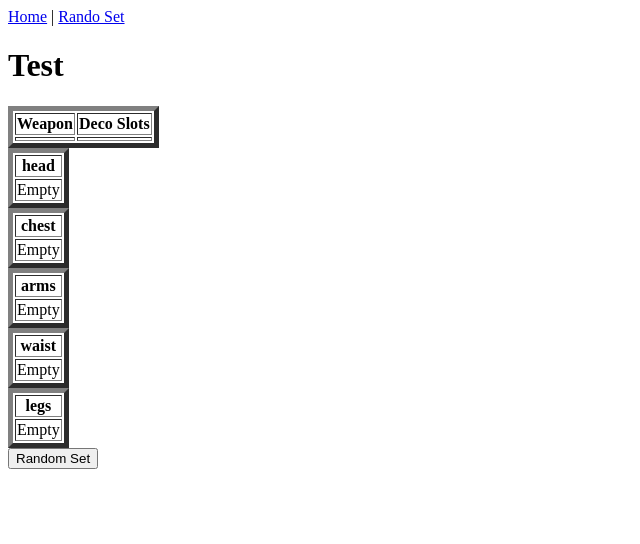
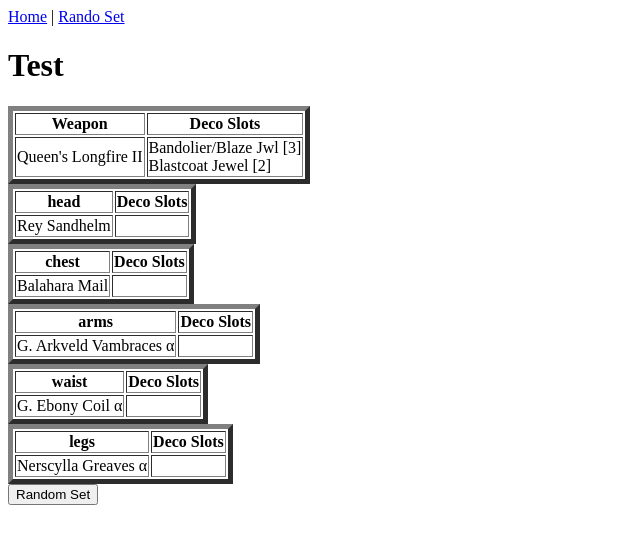
Before and after one commit to JuanReyna1/RandoSetHunter, a React (Vite) app: page /RandoSet in a window 1280 px wide. Shown: the top 544 px of the page, without its empty margins (0-640 px from the left). Built offline with nearby package versions, Linux system fonts and the light colour scheme.

Commit message:
Updated RandoSet with logic for updating deco slots with jewels and added a couple comments for future notes

```diff
--- a/src/components/armorStructure.jsx
+++ b/src/components/armorStructure.jsx
@@ -1,6 +1,7 @@
 import SetPiece from "./SetPiece"
+import DecoSlots from "./DecoSlots"
 
-export function ArmorStructure({ armor = {} }) {
+export function ArmorStructure({ armor = {}, slotted = {} }) {
     return (
         <div className='armor'>
             {Object.entries(armor).map(([key, value]) => (
@@ -9,11 +10,17 @@ export function ArmorStructure({ armor = {} }) {
                         <thead>
                             <tr>
                                 <th>{key}</th>
+                                <th>Deco Slots</th>
                             </tr>
                         </thead>
                         <tbody>
                             <tr>
-                                <td>{value?.names?.en ?? "Empty"}</td>
+                                <td>
+                                    {value.names.en}
+                                </td>
+                                <td>
+                                    <DecoSlots slotted={slotted[key]} />
+                                </td>
                             </tr>
                         </tbody>
                     </table>
--- a/src/pages/RandoSet.jsx
+++ b/src/pages/RandoSet.jsx
@@ -8,35 +8,60 @@ import WeaponStructure from "../components/weaponStructure"
 
 function RandoSet(){
 
+    /**
+     * Initial random default set
+     */
+
     const defaultSet = {
-        armor : { head: {}, chest: {}, arms: {}, waist: {}, legs: {} },
-        weapon : {}
-    }
-
-    const defaultSlotted = {
-        weaponSlotted : [],
-        armorSlotted : []
-    }
-
-    const [set, setSet] = new useState(defaultSet)
-    const [slotted, setSlotted] = new useState(defaultSlotted)
-
-    function randomSet(){
-        setSet(prev => ({
-            ...prev,
-            armor: {
+        armor : {
             head: randomPiece("head"),
             chest: randomPiece("chest"),
             arms: randomPiece("arms"),
             waist: randomPiece("waist"),
             legs: randomPiece("legs"),
-            },
-            weapon: randomWeapon()
+        },
+        weapon : randomWeapon()
+    }
+
+    const defaultSlotted = {
+        weaponSlotted : defaultSet.weapon?.slots?.map(level => randomDeco("weapon", level)) ?? [],
+        armorSlotted : []
+    }
+
+    /**
+     * Sets for containing all necessary data for the armor pieces and weapon itself
+     * Seperate useState for ease of access to update the slots of the set
+     */
+
+    const [set, setSet] = new useState(defaultSet)
+    const [slotted, setSlotted] = new useState(defaultSlotted)
+
+
+    // Derived locally to avoid reading stale state in setSlotted
+
+    function randomSet(){
+
+        const newWeapon = randomWeapon()
+        const newArmor = {
+            head: randomPiece("head"),
+            chest: randomPiece("chest"),
+            arms: randomPiece("arms"),
+            waist: randomPiece("waist"),
+            legs: randomPiece("legs"),
+        }
+
+        setSet(prev => ({
+            ...prev,
+            armor: newArmor,
+            weapon: newWeapon
         }));
 
         setSlotted(prev => ({
-            weaponSlotted : set.weapon?.slots?.map(slot => randomDeco("weapon", slot)) ?? []
-            //armorSlotted : set.armor.slots.map(slot => rand)
+            weaponSlotted : newWeapon.slots.map(level => randomDeco("weapon", level)) ?? [],
+            armorSlotted: Object.entries(newArmor).reduce((acc, [key, piece]) => {
+                acc[key] = piece.slots.map(level => randomDeco('armor', level))
+                return acc
+            }, { head: [], chest: [], arms: [], waist: [], legs: [] })
         }))
     }
 
@@ -44,7 +69,7 @@ function RandoSet(){
         <div id='RandoSet'>
             <h1>Test</h1>
             <WeaponStructure weapon={set.weapon} slotted={slotted.weaponSlotted} />
-            <ArmorStructure armor={set.armor}/>
+            <ArmorStructure armor={set.armor} slotted={slotted.armorSlotted} />
             <Button onClick={ () => randomSet() }/>
             {
                 useEffect(() => {
```
